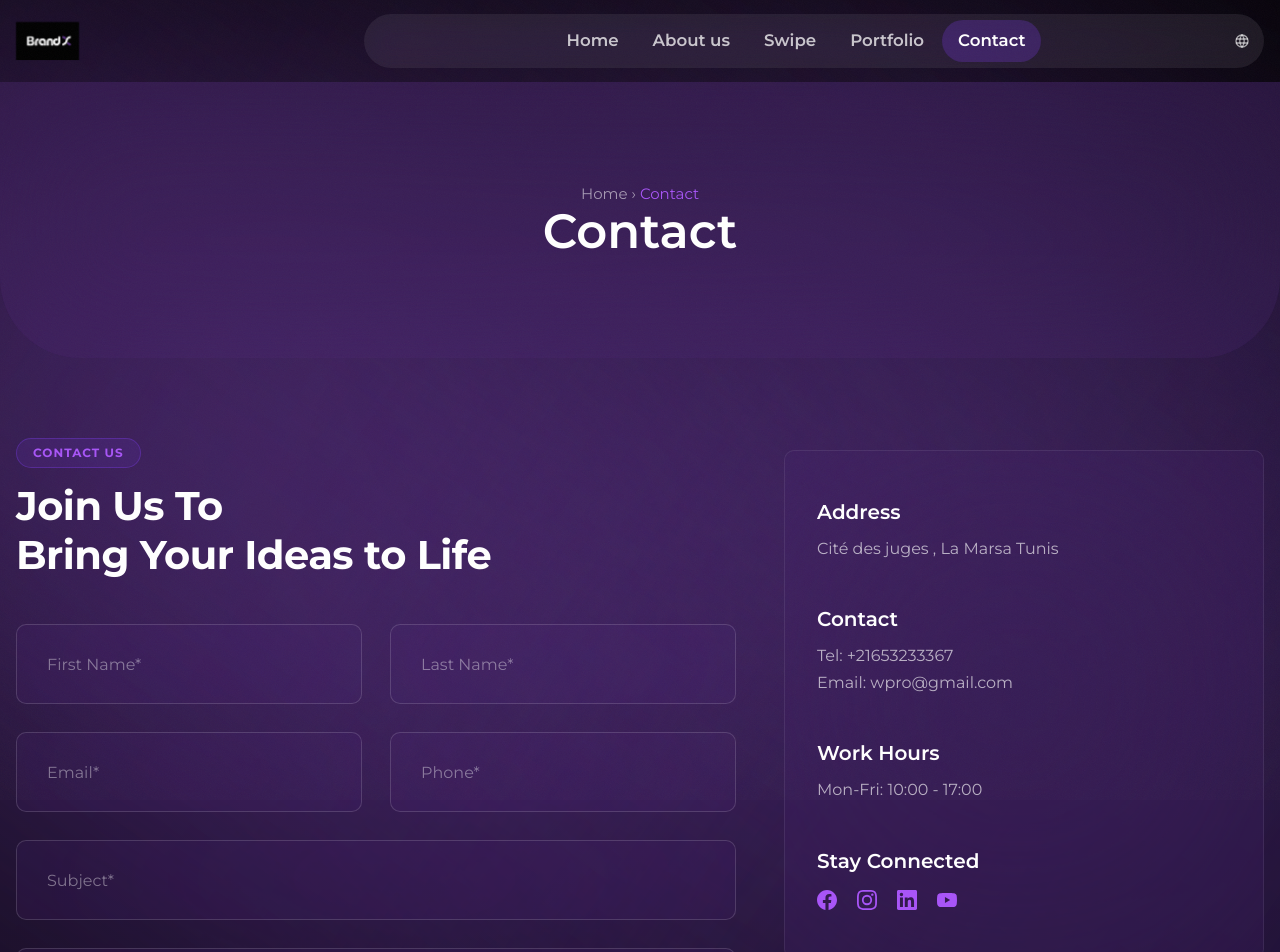
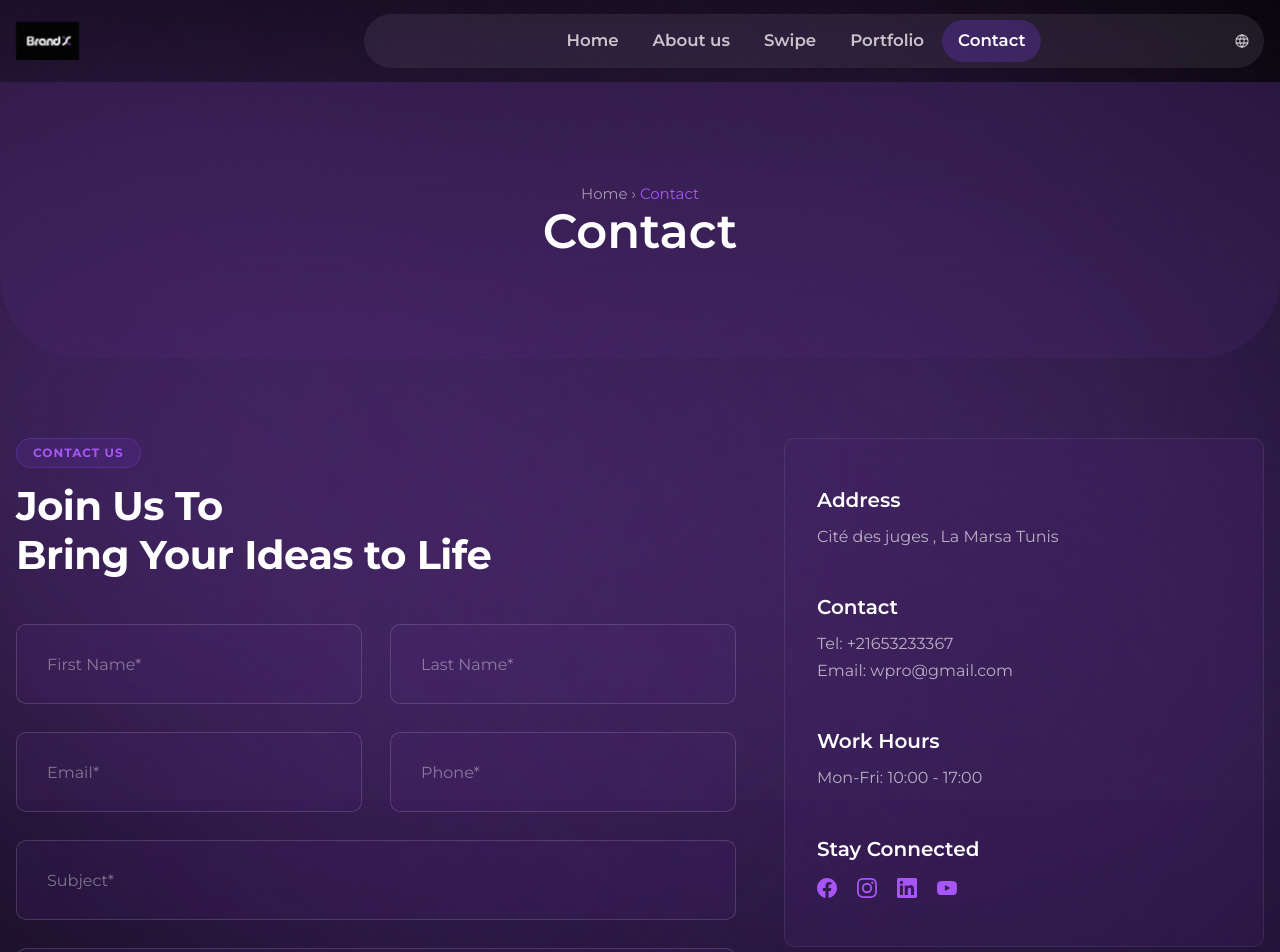
Before and after one commit to MOHAMEDALILAHMAR/BrandX, a React (Vite) app: page /contact in a window 1280 px wide. Shown: the top 952 px of the page. Built offline with nearby package versions, Linux system fonts and the light colour scheme; the HTML template or start-up script is replaced by a standard one.

Commit message:
Align contact columns vertically - remove offset and use stretch

```diff
--- a/src/pages/Contact.module.css
+++ b/src/pages/Contact.module.css
@@ -112,7 +112,6 @@
 .layout {
   display: flex;
   gap: 48px;
-  align-items: flex-start;
 }
 
 .formSide {
@@ -123,7 +122,6 @@
 .infoSide {
   flex: 1;
   min-width: 0;
-  margin-top: 12px;
 }
 
 @media (max-width: 1024px) {
```
